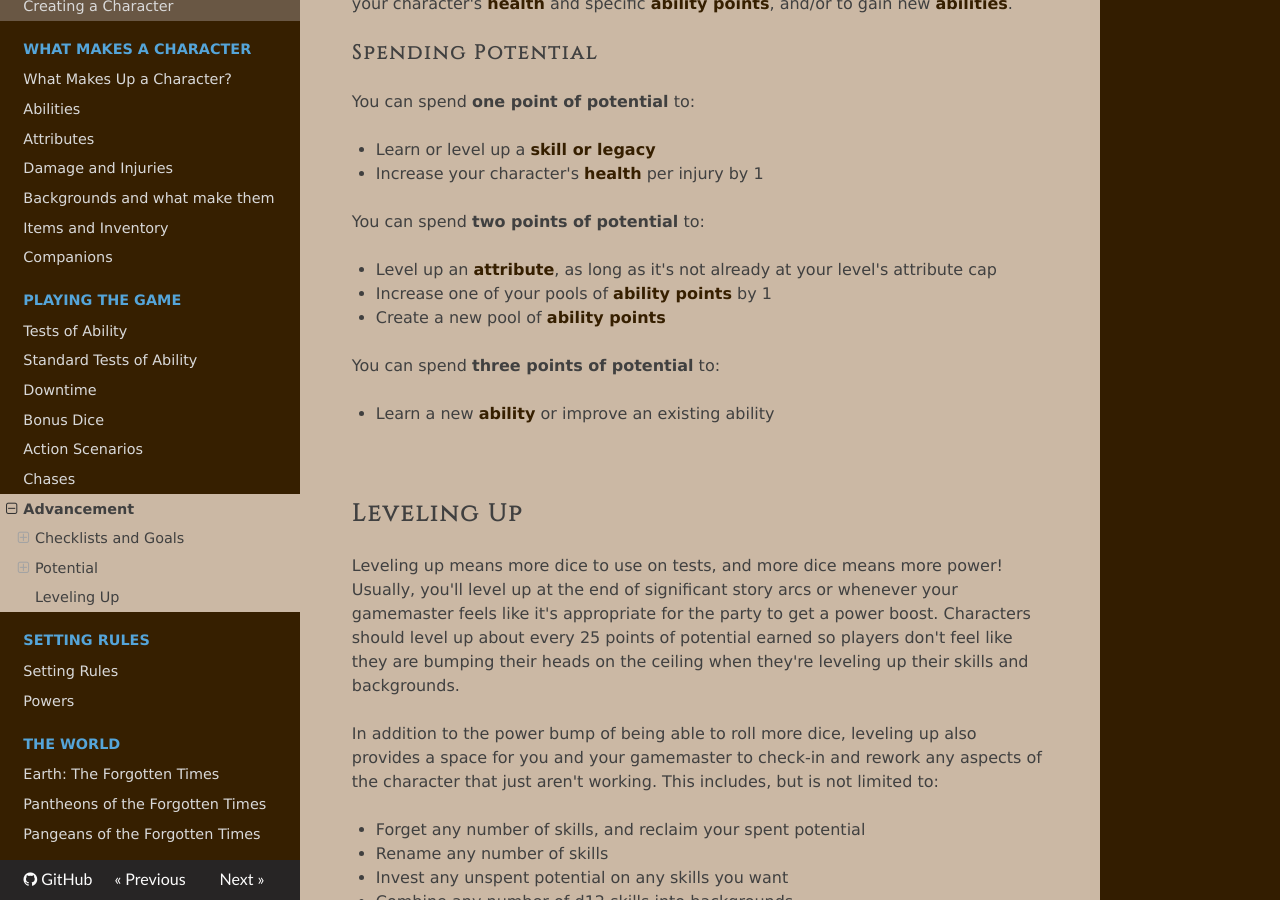
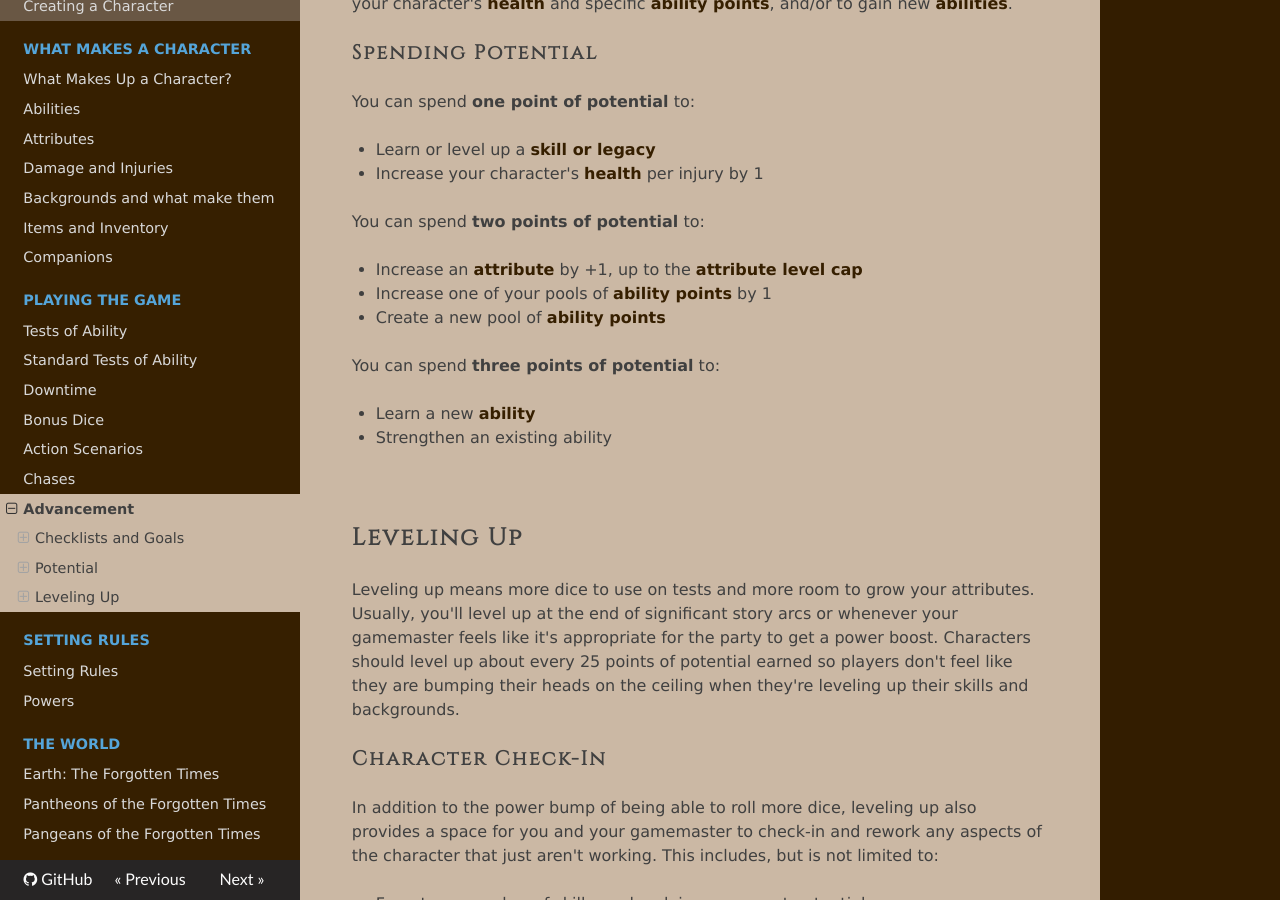
Before and after one commit to TheFifthRider/simply-roleplaying-webapp, an MkDocs documentation site: the page built from docs/gameplay/advancement.md, in a window 1280 px wide and 900 px high, scrolled down 2037 px. Built offline with MkDocs 1.6.1, drawn with Linux system fonts in a browser that asks for light colours; nearby versions of some CDN libraries.

Commit message:
feat: Adding level cap for attributes

```diff
--- a/docs/gameplay/advancement.md
+++ b/docs/gameplay/advancement.md
@@ -54,19 +54,22 @@ You can spend **one point of potential** to:
 
 You can spend **two points of potential** to:
 
-*   Level up an [attribute](../character/attributes.md), as long as it's not already at your level's attribute cap
+*   Increase an [attribute](../character/attributes.md) by +1, up to the [attribute level cap](../character/attributes.md#attribute-level-cap)
 *   Increase one of your pools of [ability points](../character/abilities.md#ability-points) by 1
 *   Create a new pool of [ability points](../character/abilities.md#ability-points)
 
 You can spend **three points of potential** to:
 
-*   Learn a new [ability](../character/abilities.md) or improve an existing ability
+*   Learn a new [ability](../character/abilities.md)
+*   Strengthen an existing ability
 
 <br/>
 
 ## Leveling Up
 
-Leveling up means more dice to use on tests, and more dice means more power! Usually, you'll level up at the end of significant story arcs or whenever your gamemaster feels like it's appropriate for the party to get a power boost. Characters should level up about every 25 points of potential earned so players don't feel like they are bumping their heads on the ceiling when they're leveling up their skills and backgrounds.
+Leveling up means more dice to use on tests and more room to grow your attributes. Usually, you'll level up at the end of significant story arcs or whenever your gamemaster feels like it's appropriate for the party to get a power boost. Characters should level up about every 25 points of potential earned so players don't feel like they are bumping their heads on the ceiling when they're leveling up their skills and backgrounds.
+
+### Character Check-In
 
 In addition to the power bump of being able to roll more dice, leveling up also provides a space for you and your gamemaster to check-in and rework any aspects of the character that just aren't working. This includes, but is not limited to:
 
```
Also changed, not shown: docs/character/attributes.md (+9 -1 lines), docs/getting_started/creation.md (+3 -1 lines).
